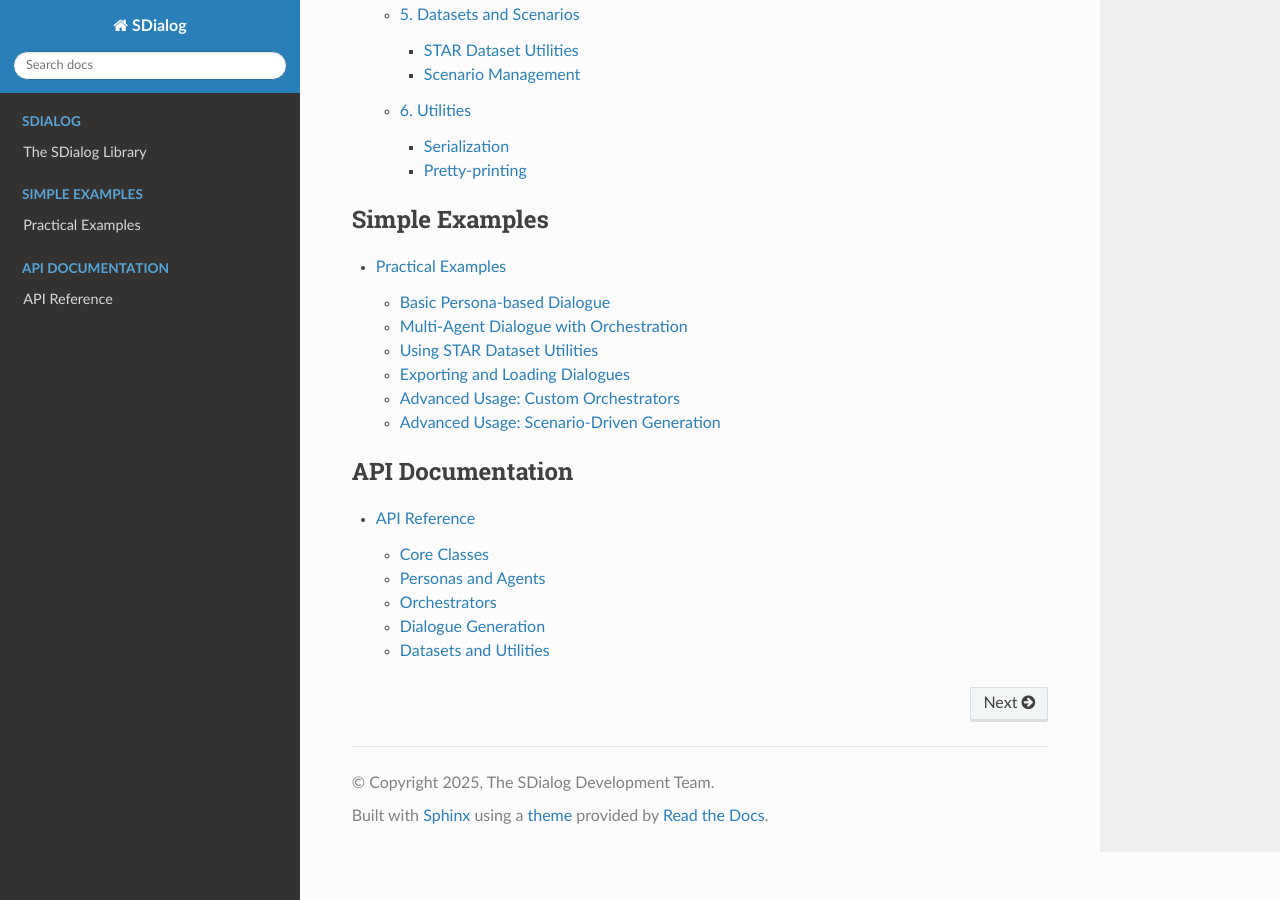
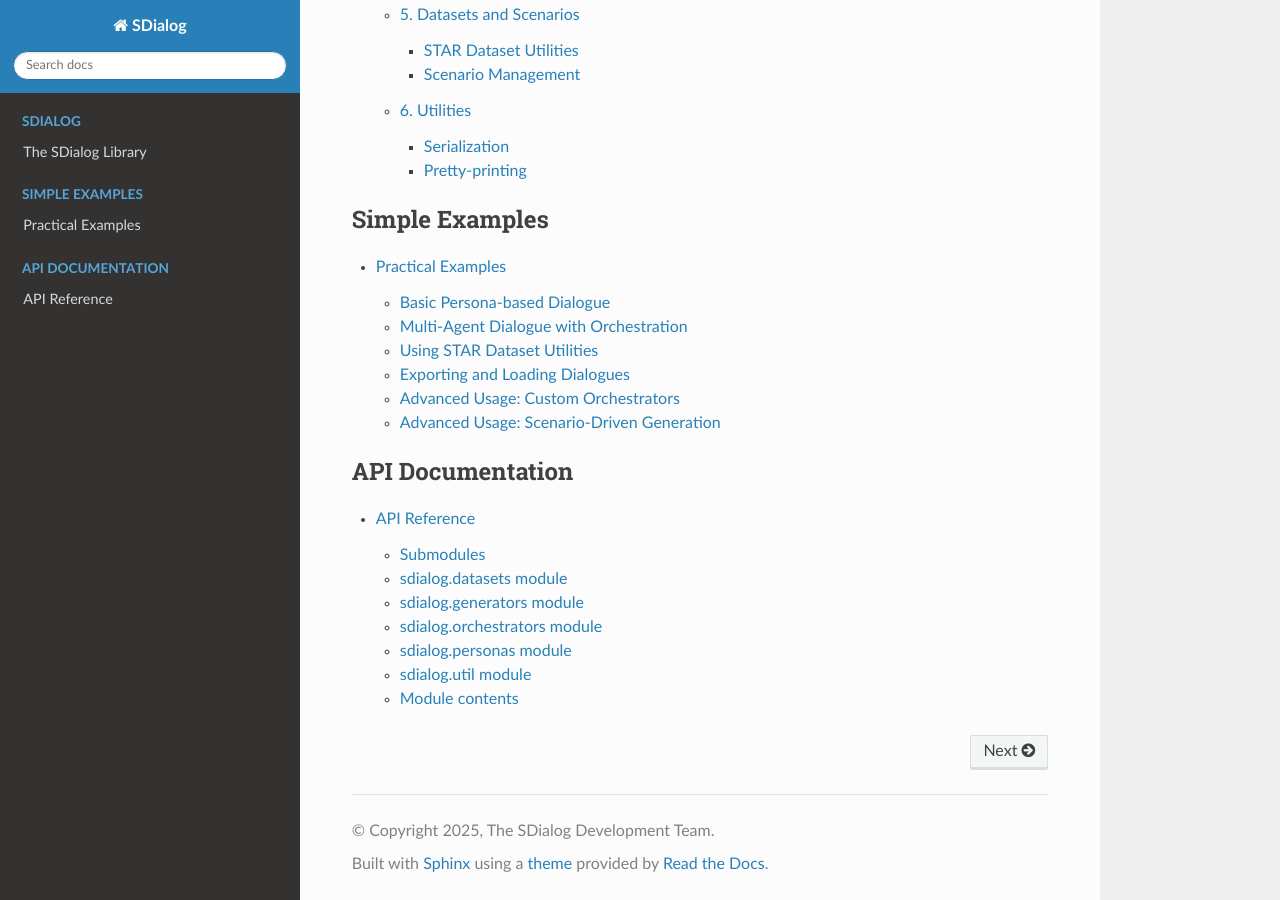
Before and after one commit to qanastek/sdialog, a Sphinx documentation site: the page built from docs/index.rst, in a window 1280 px wide and 900 px high, scrolled down 1358 px. Built offline with Sphinx 7.4.7 and the Read the Docs theme 3.1.0, drawn with Linux system fonts in a browser that asks for light colours; formulas are drawn with MathJax 3; pages that are not in the unit, such as notebooks, are missing from menus.

```diff
--- a/docs/api/index.rst
+++ b/docs/api/index.rst
@@ -1,107 +1,53 @@
 API Reference
 =============
 
-.. automodule:: sdialog
+Submodules
+----------
+
+sdialog.datasets module
+-----------------------
+
+.. automodule:: sdialog.datasets
    :members:
    :undoc-members:
    :show-inheritance:
 
-Core Classes
-------------
+sdialog.generators module
+-------------------------
 
-.. autoclass:: sdialog.Turn
+.. automodule:: sdialog.generators
    :members:
    :undoc-members:
+   :show-inheritance:
 
-.. autoclass:: sdialog.Event
+sdialog.orchestrators module
+----------------------------
+
+.. automodule:: sdialog.orchestrators
    :members:
    :undoc-members:
+   :show-inheritance:
 
-.. autoclass:: sdialog.Dialog
-   :members:
-   :undoc-members:
-
-.. autoclass:: sdialog.Instruction
-   :members:
-   :undoc-members:
-
-Personas and Agents
--------------------
+sdialog.personas module
+-----------------------
 
 .. automodule:: sdialog.personas
    :members:
    :undoc-members:
    :show-inheritance:
 
-.. autoclass:: sdialog.personas.Persona
-   :members:
-   :undoc-members:
-
-.. autoclass:: sdialog.personas.PersonaAgent
-   :members:
-   :undoc-members:
-
-Orchestrators
--------------
-
-.. automodule:: sdialog.orchestrators
-   :members:
-   :undoc-members:
-   :show-inheritance:
-
-.. autoclass:: sdialog.orchestrators.BaseOrchestrator
-   :members:
-   :undoc-members:
-
-.. autoclass:: sdialog.orchestrators.SimpleReflexOrchestrator
-   :members:
-   :undoc-members:
-
-.. autoclass:: sdialog.orchestrators.LengthOrchestrator
-   :members:
-   :undoc-members:
-
-.. autoclass:: sdialog.orchestrators.ChangeMindOrchestrator
-   :members:
-   :undoc-members:
-
-.. autoclass:: sdialog.orchestrators.SimpleResponseOrchestrator
-   :members:
-   :undoc-members:
-
-.. autoclass:: sdialog.orchestrators.InstructionListOrchestrator
-   :members:
-   :undoc-members:
-
-Dialogue Generation
+sdialog.util module
 -------------------
-
-.. automodule:: sdialog.generators
-   :members:
-   :undoc-members:
-   :show-inheritance:
-
-.. autoclass:: sdialog.generators.DialogGenerator
-   :members:
-   :undoc-members:
-
-.. autoclass:: sdialog.generators.PersonaDialogGenerator
-   :members:
-   :undoc-members:
-
-Datasets and Utilities
-----------------------
-
-.. automodule:: sdialog.datasets
-   :members:
-   :undoc-members:
-   :show-inheritance:
-
-.. autoclass:: sdialog.datasets.STAR
-   :members:
-   :undoc-members:
 
 .. automodule:: sdialog.util
    :members:
    :undoc-members:
    :show-inheritance:
+
+Module contents
+---------------
+
+.. automodule:: sdialog
+   :members:
+   :undoc-members:
+   :show-inheritance:
```
